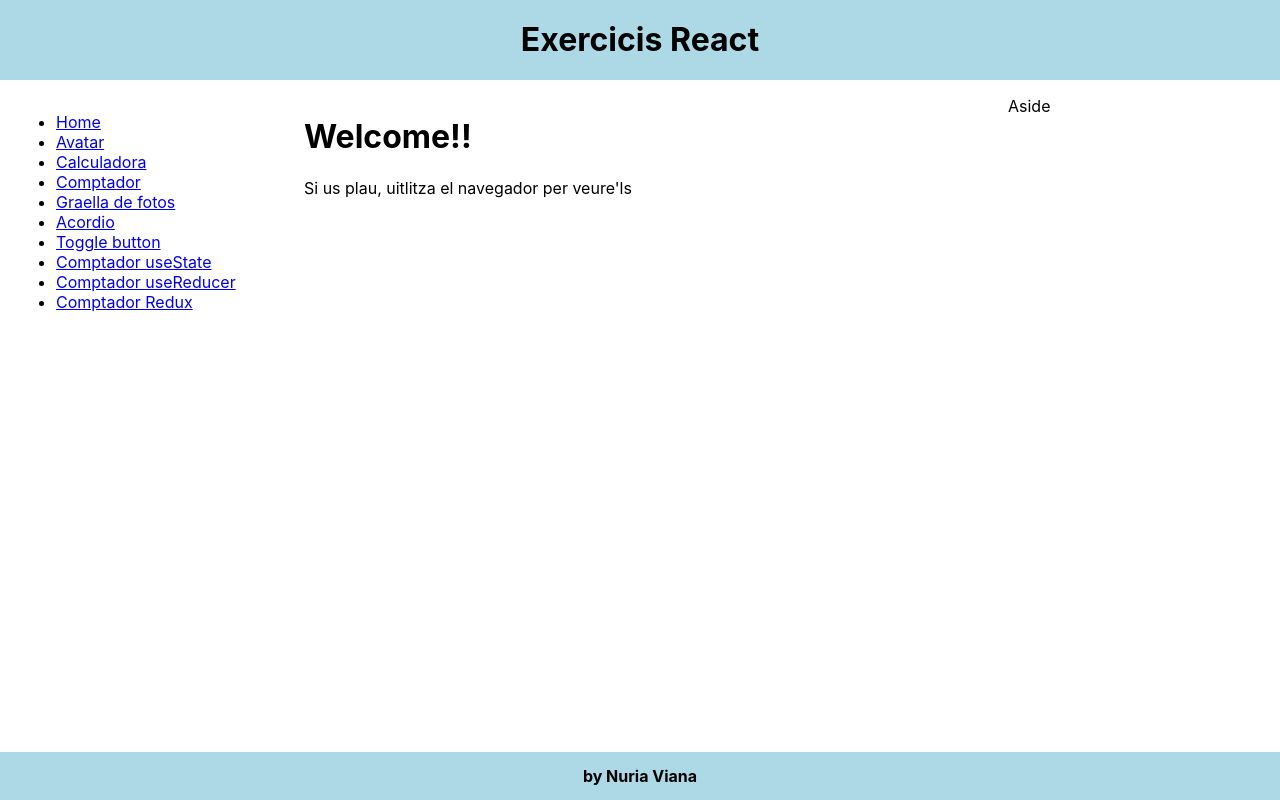
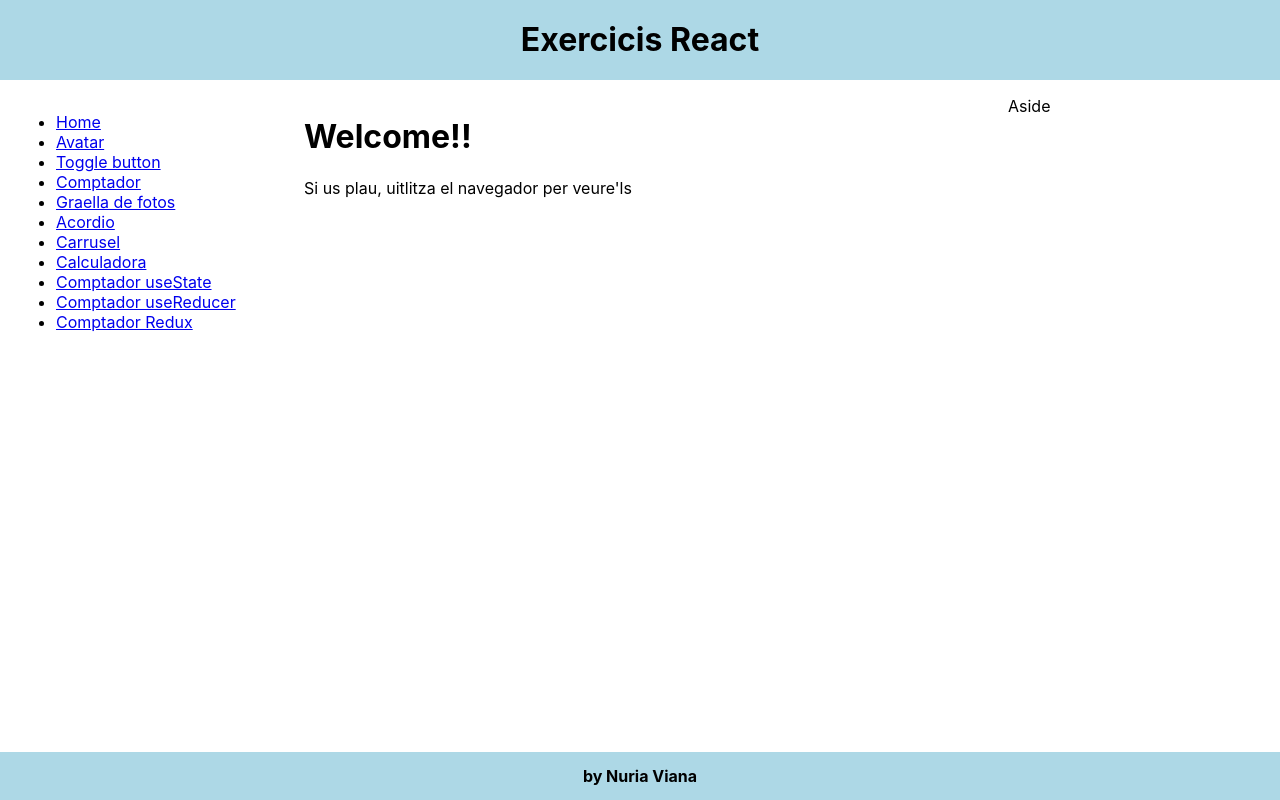
Before and after one commit to nvianaperez/TC-React2022-exercicis, a React (Create React App) app: page /#/ in a window 1280 px wide. Before the commit this address led to /#/comptador-Redux. Built offline with nearby package versions, Linux system fonts and the light colour scheme.

Commit message:
initial commit

```diff
--- /dev/null
+++ b/src/pages/Carrusel.js
@@ -0,0 +1,18 @@
+import React from "react";
+
+const imageArr = [
+  "https://encrypted-tbn0.gstatic.com/images?q=tbn:ANd9GcRMVpMKBQ0yNnuCfA3XFZMn-149_8JRAtVjIA&usqp=CAU",
+  "https://www.ecartelera.com/images/sets/44200/44256.jpg",
+  "https://gcdn.emol.cl/cine/files/2019/09/megan-fox.jpg",
+  "https://amqueretaro.com/wp-content/uploads/2020/05/MARGOT.jpg",
+];
+
+export function Carrusel() {
+  return (
+    <>
+      <button>&lt;</button>
+      <img src={imageArr[0]} alt="celebrity"></img>
+      <button>&gt;</button>
+    </>
+  );
+}
--- a/src/pages/llista.js
+++ b/src/pages/llista.js
@@ -8,17 +8,36 @@ import { ToggleButton } from "./ToggleButton";
 import { ComptadorUseState } from "./ComptadorUseState";
 import { ComptadorUseReducer } from "./ComptadorUseReducer";
 import { ComptadorRedux } from "./ComptadorRedux";
+import { Carrusel } from "./Carrusel";
 
 const llista = [
-    { path:"/avatar", titol: "Avatar", element: <Avatar />},
-    { path:"/calculadora", titol: "Calculadora", element: <Calculadora />},
-    { path:"/comptador", titol: "Comptador", element: <Comptador />},
-    { path:"/graella-fotos", titol: "Graella de fotos", element: <GraellaFotos />},
-    { path:"/acordio", titol: "Acordio", element: <Acordio />},
-    { path:"/toggle-button", titol: "Toggle button", element: <ToggleButton />},
-    { path:"/comptador-useState", titol: "Comptador useState", element: <ComptadorUseState />},
-    { path:"/comptador-useReducer", titol: "Comptador useReducer", element: <ComptadorUseReducer />},
-    { path:"/comptador-Redux", titol: "Comptador Redux", element: <ComptadorRedux />},
-]
+  { path: "/avatar", titol: "Avatar", element: <Avatar /> },
+  { path: "/toggle-button", titol: "Toggle button", element: <ToggleButton /> },
+  { path: "/comptador", titol: "Comptador", element: <Comptador /> },
+  {
+    path: "/graella-fotos",
+    titol: "Graella de fotos",
+    element: <GraellaFotos />,
+  },
+  { path: "/acordio", titol: "Acordio", element: <Acordio /> },
+  { path: "/carrusel", titol: "Carrusel", element: <Carrusel /> },
+  { path: "/calculadora", titol: "Calculadora", element: <Calculadora /> },
+
+  {
+    path: "/comptador-useState",
+    titol: "Comptador useState",
+    element: <ComptadorUseState />,
+  },
+  {
+    path: "/comptador-useReducer",
+    titol: "Comptador useReducer",
+    element: <ComptadorUseReducer />,
+  },
+  {
+    path: "/comptador-Redux",
+    titol: "Comptador Redux",
+    element: <ComptadorRedux />,
+  },
+];
 
 export default llista;
```
